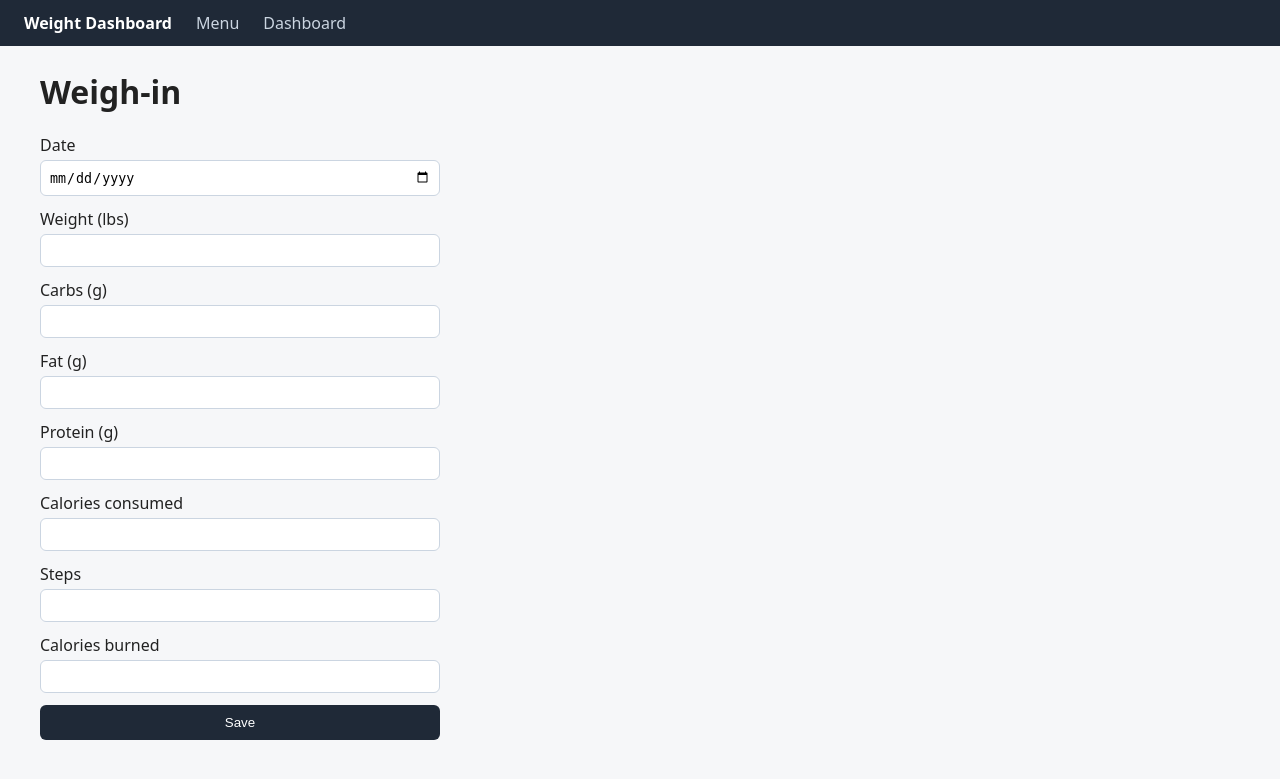
After one commit to matt-hazel/Weight-Analysis, a Flask app: page /weigh-in in a window 1280 px wide. The commit adds this page. Shown: the top 779 px of the page. Run offline with Flask 3, Linux system fonts and the light colour scheme; some libraries are stand-ins or nearby versions.

Commit message:
Multitude of changes for web application phasing

```diff
--- a/Functions/analysis.py
+++ b/Functions/analysis.py
@@ -20,7 +20,7 @@ def recent_df(days = 7):
     df = raw_df()
     df["modayr"] = pd.to_datetime(df["modayr"], errors = "coerce")
     df = df.dropna(subset = ["modayr"]).sort_values("modayr").tail(days)
-    df["modayr"] = df["modayr"].dt.strframe("%m/%d/%Y")
+    df["modayr"] = df["modayr"].dt.strftime("%m/%d/%Y")
 
     return df
 
--- a/Functions/plots.py
+++ b/Functions/plots.py
@@ -5,6 +5,7 @@ from pathlib import Path
 
 import pandas as pd
 import plotly.express as px
+import plotly.graph_objects as go
 from plotly.subplots import make_subplots
 
 clean_csv = Path(__file__).resolve().parent.parent / "data" / "weight_clean.csv"
@@ -70,19 +71,20 @@ def weekly_heatmap(df):
 def weight_vs_intake_activity(df):
     d = add_rolling(df)
 
-    fig = make_subplots(rows = 3, cols = 1, shared_xaxes= True, subplot_titles = ("Weight (lb)", "Calories", "Steps"))
+    fig = go.Figure()
+    fig.add_scatter(x=d.modayr, y=d.weight, mode="markers", opacity=0.4, name="Weight")
+    fig.add_scatter(x=d.modayr, y=d.weight_7d, mode="lines", name="Weight 7D Avg")
+    fig.add_scatter(x=d.modayr, y=d.cal_7d, mode="lines", name="Calories 7D Avg", yaxis="y2")
+    fig.add_scatter(x=d.modayr, y=d.steps_7d, mode="lines", name="Steps 7D Avg", yaxis="y3")
 
-    fig.add_scatter(x = d.modayr, y = d.weight, mode = "markers", opacity = 0.4, row = 1, col = 1, name = "Weight")
-
-    fig.add_scatter(x = d.modayr, y = d.weight_7d, mode = "markers", opacity = 0.4, row = 1, col = 1, name = "Weight 7D Avg")
-
-    fig.add_scatter(x = d.modayr, y = d.cal_7d, mode = "markers", opacity = 0.4, row = 1, col = 1, name = "Calories 7D Avg")
-
-    fig.add_scatter(x = d.modayr, y = d.steps_7d, mode = "markers", opacity = 0.4, row = 1, col = 1, name = "Steps 7D Avg")
-
-    fig.update_layout(height = 800, title = "Weight vs intake and Activity")
-
-
+    fig.update_layout(
+        height=600,
+        title="Weight vs intake and Activity",
+        xaxis=dict(title="Date", domain=[0, 0.85]),
+        yaxis=dict(title="Weight (lb)"),
+        yaxis2=dict(title="Calories", overlaying="y", side="right"),
+        yaxis3=dict(title="Steps", overlaying="y", side="right", anchor="free", position=0.95),
+    )
     return fig
 
 def calories_vs_weight(df):
--- a/app.py
+++ b/app.py
@@ -14,7 +14,7 @@ app = Flask(__name__)
 def menu():
     return render_template("menu.html")
 
-@app.route("/weigh-in")
+@app.route("/weigh-in", methods = ["GET", "POST"])
 
 def weigh_in():
     if request.method == "POST":
@@ -40,12 +40,12 @@ def analysis():
 @app.route("/analysis/raw")
 
 def analysis_raw():
-    return render_template("analysis/raw.html", title = "Raw data", df = raw_df())
+    return render_template("data_table.html", title = "Raw data", df = raw_df())
 
-@app.route("analysis/cleaned")
+@app.route("/analysis/cleaned")
 
 def analysis_cleaned():
-    return render_template("analysis/cleaned.html", title = "Cleaned data", df = clean_df())
+    return render_template("data_table.html", title = "Cleaned data", df = clean_df())
 
 @app.route("/analysis/review")
 
@@ -70,7 +70,7 @@ def dashboard():
 @app.route("/recent")
 
 def recent():
-    return render_template("data_table.html", title = "Recent weigh-ins (last 7)")
+    return render_template("data_table.html", title = "Recent weigh-ins (last 7)", df = recent_df("raw"))
 
 
 if __name__ == "__main__":
--- a/static/static.css
+++ b/static/static.css
@@ -8,3 +8,19 @@ main { max-width: 1200px; margin: 24px auto; padding: 0 16px; }
 .tabs button.active { background: #1f2937; color: #fff; border-color: #1f2937; }
 .panel { display: none; background: #fff; border-radius: 8px; padding: 12px; }
 .panel.active { display: block; }
+
+.menu { display: grid; grid-template-columns: repeat(auto-fit, minmax(200px, 1fr)); gap: 16px; }
+.menu a { padding: 24px; background: #fff; border-radius: 8px; text-decoration: none; color: #222; text-align: center; }
+.menu a:hover { background: #1f2937; color: #fff; }
+
+.form { display: grid; gap: 12px; max-width: 400px; }
+.form label { display: grid; gap: 4px; }
+.form input { padding: 8px; border: 1px solid #cbd5e1; border-radius: 6px; }
+.form button { padding: 10px; background: #1f2937; color: #fff; border: 0; border-radius: 6px; cursor: pointer; }
+
+.table-wrap { overflow-x: auto; background: #fff; border-radius: 8px; padding: 12px; }
+table.data { border-collapse: collapse; width: 100%; }
+table.data th, table.data td { padding: 6px 10px; border-bottom: 1px solid #e5e7eb; text-align: right; }
+
+.flash { background: #fef3c7; padding: 10px 14px; border-radius: 6px; margin-bottom: 16px; }
+.source a.active { font-weight: bold; }
--- a/templates/base.html
+++ b/templates/base.html
@@ -11,9 +11,13 @@
 <body>
   <header>
     <strong>Weight Dashboard</strong>
+    <a href="{{ url_for('menu') }}">Menu</a>
     <a href="{{ url_for('dashboard') }}">Dashboard</a>
   </header>
   <main>
+    {% with msgs = get_flashed_messages() %}
+        {% for m in msgs %}<div class="flash">{{ m }}</div>{% endfor %}
+    {% endwith %}
     {% block content %}{% endblock %}
   </main>
 </body>
--- /dev/null
+++ b/templates/weigh_in.html
@@ -0,0 +1,19 @@
+<!-- Weigh in site -->
+
+{% extends "base.html" %}
+{% block title %}Weigh-in{% endblock %}
+
+{% block content %}
+    <h1>Weigh-in</h1>
+    <form method = "post" class = "form">
+        <label>Date <input type = "date" required></label>
+        <label>Weight (lbs) <input type = "number" step ="0.1" name = "weight" required></label>
+        <label>Carbs (g) <input type = "number" name = "carb" required></label>
+        <label>Fat (g) <input type = "number" name = "fat" required></label>
+        <label>Protein (g) <input type = "number" name = "prot" required></label>
+        <label>Calories consumed <input type = "number" name = "cal" required></label>
+        <label>Steps <input type = "number" name = "steps" required></label>
+        <label>Calories burned <input type = "number" name = "activ" required></label>
+        <button type = "submit">Save</button>
+    </form>
+{% endblock %}
```
Also changed, not shown: templates/analysis.html (added, +13 -0 lines), templates/data_table.html (added, +9 -0 lines).
